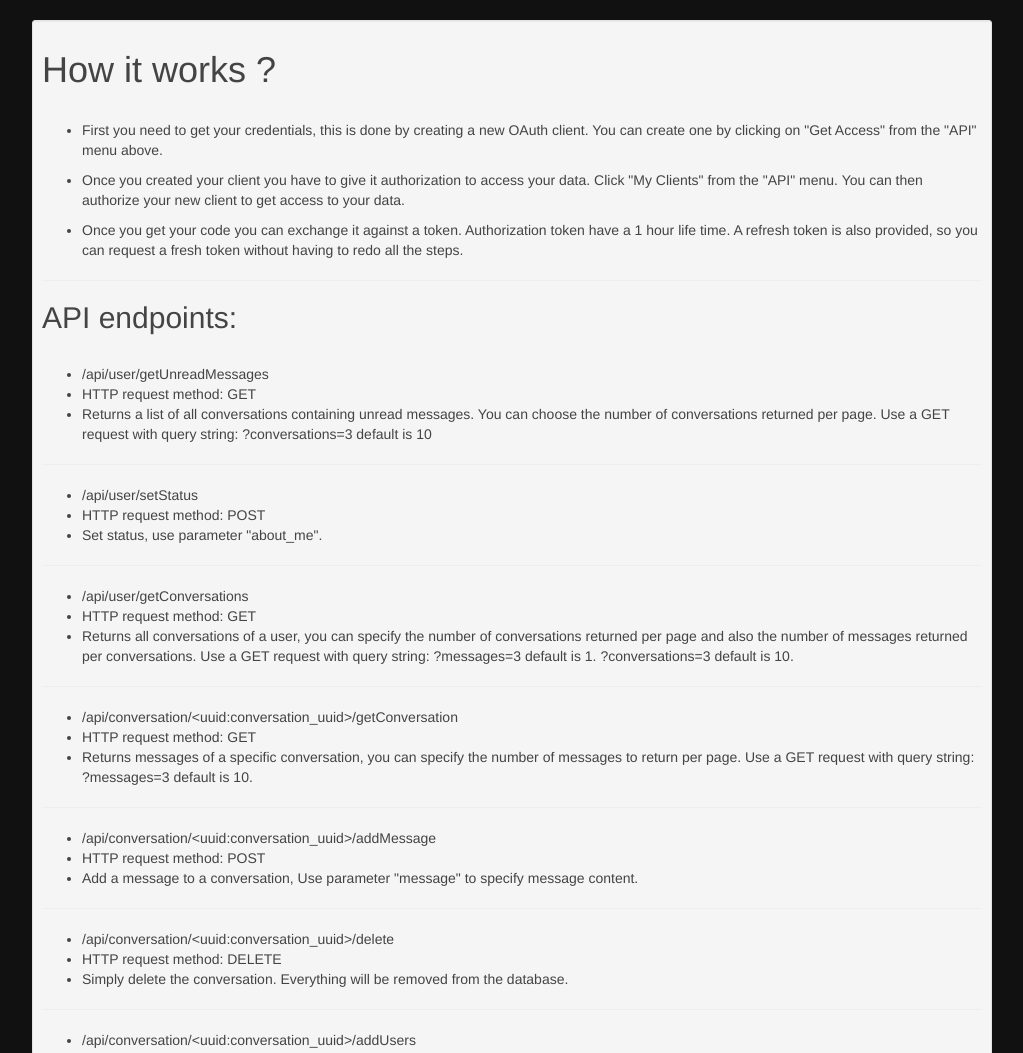
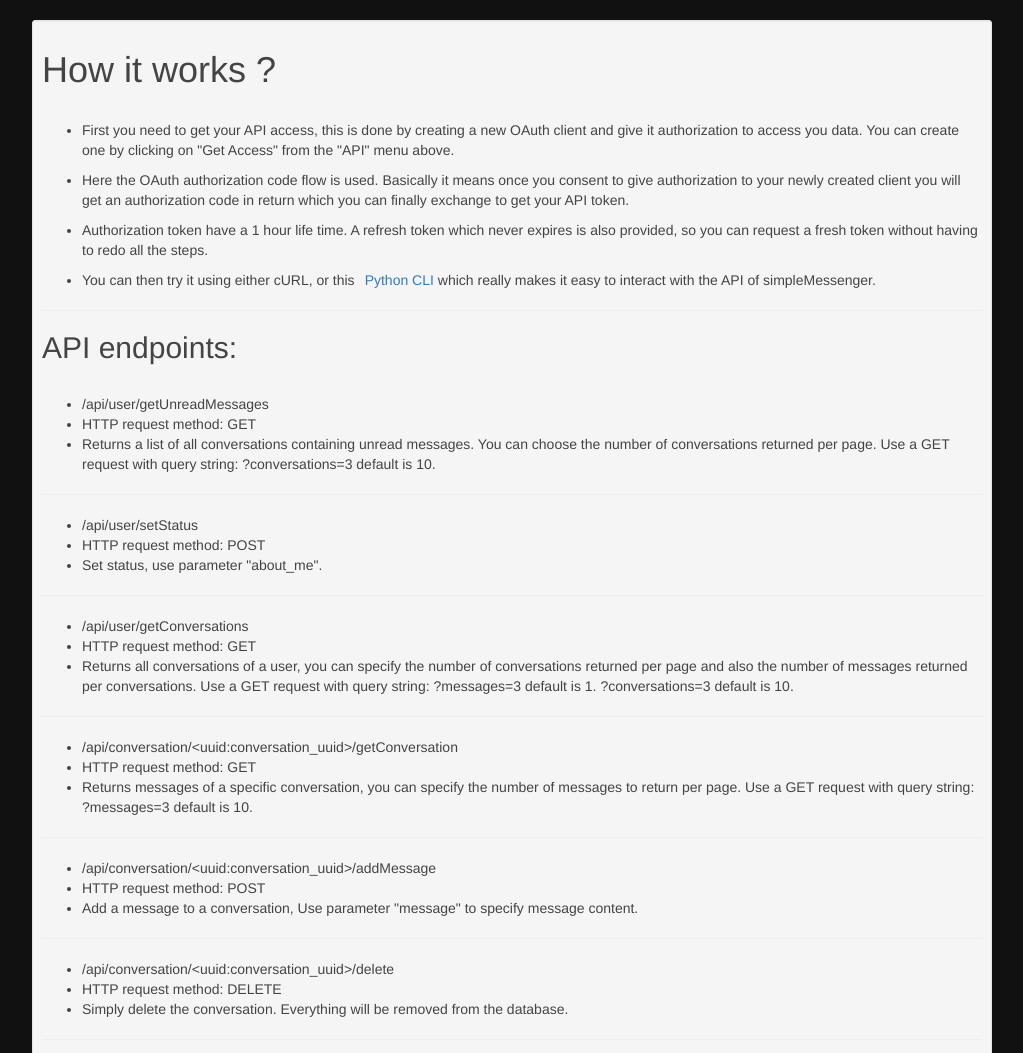
Before and after one commit to kamlang/simpleMessenger, a Flask app: page /api/help in a window 1280 px wide. Shown: the part 52-1105 px from the top of the page, without its empty margins (128-1151 px from the left). Run offline with Flask 2, Linux system fonts and the light colour scheme; the visitor is signed in with stand-in values (Sample User, id 1); data comes from the database, SQL or seed files in the repository; data that the repository does not hold is empty; some libraries are stand-ins or nearby versions.

Commit message:
Updated documentation

```diff
--- a/app/api/build_doc.py
+++ b/app/api/build_doc.py
@@ -22,7 +22,7 @@ def build_api_doc(file_path = os.path.join(os.getcwd(),"app/api/views.py")):
         route_dict = {}
         route_dict["path"] = "/api" + route[0]
         route_dict["method"] = route[1]
-        route_dict["help"] = route[2].replace("\n","").strip()
+        route_dict["help"] = route[2].replace("\n","").replace("    ", " ").strip()
         clean_api_doc_list.append(route_dict)
     return clean_api_doc_list
 
--- a/app/api/templates/help_api.html
+++ b/app/api/templates/help_api.html
@@ -4,10 +4,10 @@
       <h1>How it works ?</h1>
           <br>
       <ul>
-        <li><p> First you need to get your credentials, this is done by creating a new OAuth client. You can create one by clicking on "Get Access" from the "API" menu above.</p>
-          <li><p> Once you created your client you have to give it authorization to access your data. Click "My Clients" from the "API" menu. You can then authorize your new client to get access to your data. </p>
-          <li> Once you get your code you can exchange it against a token. Authorization token have a 1 hour life time.
-            A refresh token is also provided, so you can request a fresh token without having to redo all the steps.
+        <li><p> First you need to get your API access, this is done by creating a new OAuth client and give it authorization to access you data. You can create one by clicking on "Get Access" from the "API" menu above.</p>
+        <li><p> Here the OAuth authorization code flow is used. Basically it means once you consent to give authorization to your newly created client you will get an authorization code in return which you can finally exchange to get your API token. </p>
+        <li><p> Authorization token have a 1 hour life time. A refresh token which never expires is also provided, so you can request a fresh token without having to redo all the steps.</p>
+          <li><p> You can then try it using either cURL, or this<a href="">Python CLI</a> which really makes it easy to interact with the API of simpleMessenger.</p>
         </ul>
         <hr>
       <h2> API endpoints: </h2>
--- a/app/api/views.py
+++ b/app/api/views.py
@@ -37,7 +37,6 @@ class login_or_oauth_required():
         return wrapper
 
 @api.route("/help")
-@login_or_oauth_required('modify')
 def help_api():
     return render_template("help_api.html",
             api_doc = api_doc_list)
@@ -48,7 +47,7 @@ def get_unread_messages():
     """Returns a list of all conversations containing unread messages.
     You can choose the number of conversations returned per page.
     Use a GET request with query string:
-         ?conversations=3 default is 10 """
+    ?conversations=3 default is 10. """
 
     page = request.args.get("page", 1, type=int)
     conversations_per_page = request.args.get("conversations", 10, type=int)
@@ -72,8 +71,8 @@ def get_conversations():
     """Returns all conversations of a user, you can specify the number of conversations returned per page
     and also the number of messages returned per conversations.
     Use a GET request with query string:
-        ?messages=3 default is 1.
-        ?conversations=3 default is 10."""
+    ?messages=3 default is 1.
+    ?conversations=3 default is 10."""
     page = request.args.get("page", 1, type=int)
     conversations_per_page = request.args.get("conversations", 10, type=int)
     messages_per_page = request.args.get("messages", 1, type=int)
@@ -86,7 +85,7 @@ def get_conversations():
 def get_conversation(conversation_uuid):
     """Returns messages of a specific conversation, you can specify the number of messages to return per page.
     Use a GET request with query string:
-        ?messages=3 default is 10."""
+    ?messages=3 default is 10."""
     page = request.args.get("page", 1, type=int)
     messages_per_page  = request.args.get("messages", 10, type=int)
     data = current_token.user.api_get_conversation(conversation_uuid,page,messages_per_page)
```
